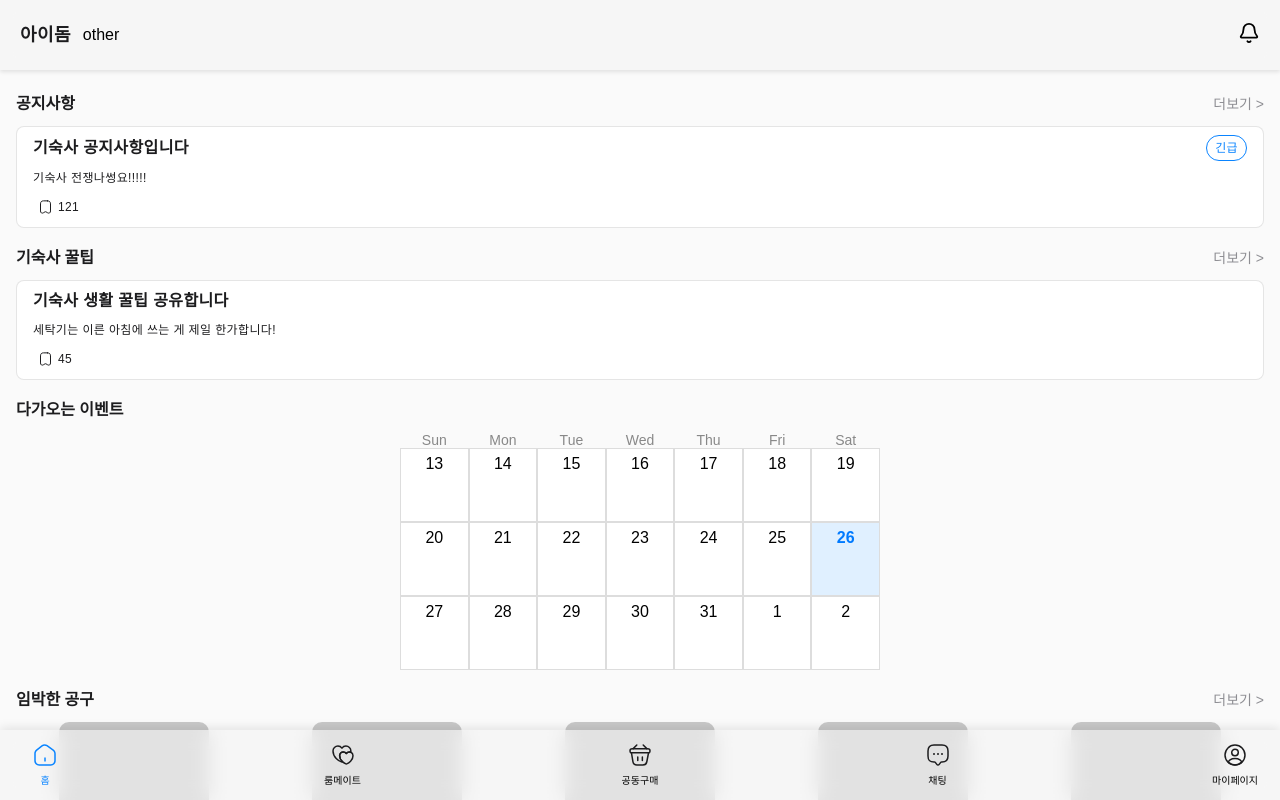
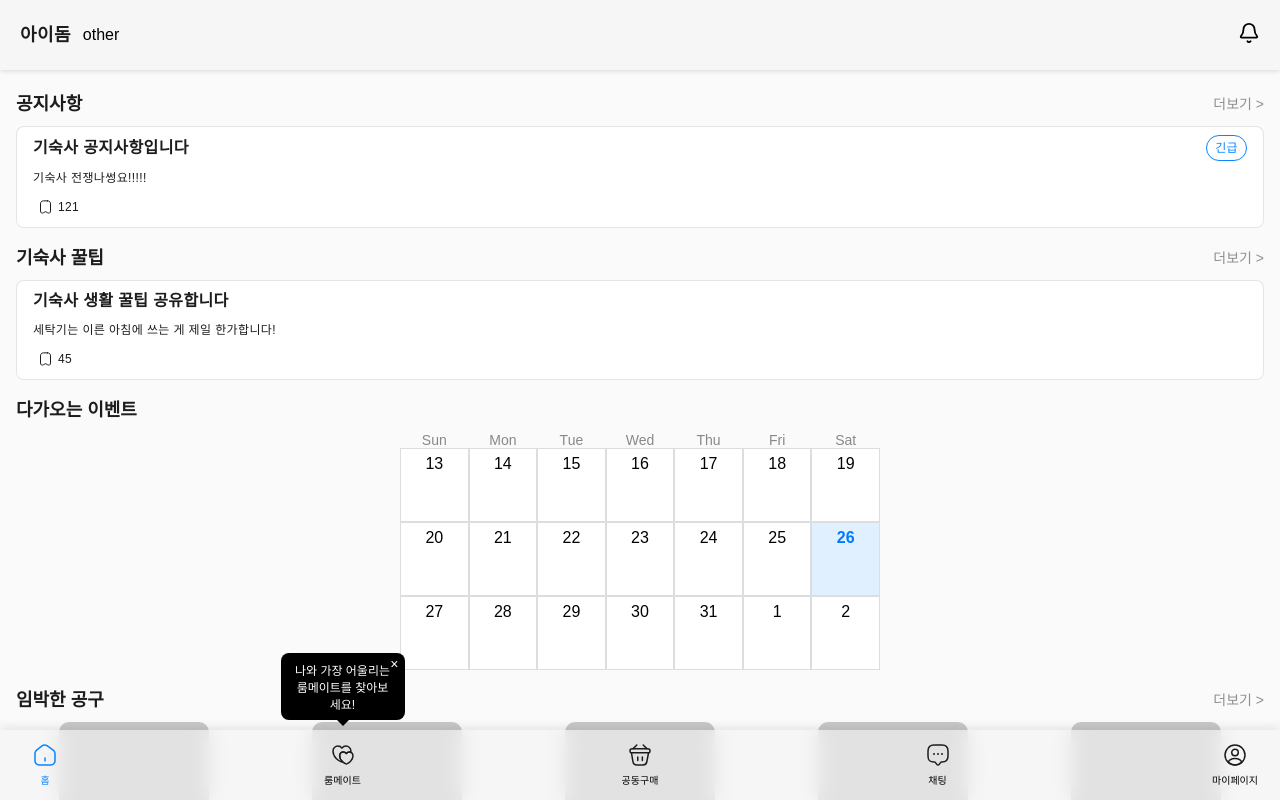
Before and after one commit to inu-appcenter/UNIDorm-web, a React (Vite) app: page /onboarding in a window 1280 px wide. Both pictures are taken after a click on the button "건너뛰기". Built offline with nearby package versions, Linux system fonts and the light colour scheme.

Commit message:
Fix: 툴팁 버그 수정, design: 글씨 크기 조정

```diff
--- a/src/components/common/BottomBar.tsx
+++ b/src/components/common/BottomBar.tsx
@@ -22,6 +22,8 @@ interface ButtonProps {
   buttonName: string;
   isActive: boolean;
   onClick: () => void;
+  showTooltip?: boolean;
+  onTooltipClose?: () => void;
 }
 
 const Button = ({
@@ -30,26 +32,22 @@ const Button = ({
   buttonName,
   isActive,
   onClick,
+  showTooltip = false,
+  onTooltipClose,
 }: ButtonProps) => {
-  const [showTooltip, setShowTooltip] = useState(buttonName === "룸메");
-
   const handleClick = () => {
-    // 버튼 동작 먼저 수행
     onClick();
-    // 말풍선 닫기 (룸메 버튼인 경우만)
-    if (buttonName === "룸메") {
-      setShowTooltip(false);
-    }
   };
 
   return (
     <ButtonWrapper onClick={handleClick}>
-      {buttonName === "룸메" && showTooltip && (
+      {showTooltip && onTooltipClose && (
         <TooltipMessage
           message="나와 가장 어울리는 룸메이트를 찾아보세요!"
-          onClose={() => setShowTooltip(false)}
+          onClose={onTooltipClose}
         />
       )}
+
       <img src={isActive ? clickedImg : defaultImg} alt={buttonName} />
       <div className={`BtnName ${isActive ? "active" : ""}`}>{buttonName}</div>
     </ButtonWrapper>
@@ -83,7 +81,17 @@ export default function BottomBar() {
   const navigate = useNavigate();
   const pathname = location.pathname;
 
-  // 특정 경로에서는 BottomBar 숨김
+  const [showTooltip, setShowTooltip] = useState(() => {
+    const stored = localStorage.getItem("showRoommateTooltip");
+    return stored !== "false"; // 기본값 true
+  });
+
+  const hideTooltip = () => {
+    console.log("툴팁 숨김 처리");
+    setShowTooltip(false);
+    localStorage.setItem("showRoommateTooltip", "false");
+  };
+
   if (
     pathname.includes("/chat/roommate") ||
     pathname.includes("/chat/groupPurchase")
@@ -105,7 +113,11 @@ export default function BottomBar() {
         clickedImg={roommateClicked}
         buttonName="룸메이트"
         isActive={pathname === "/roommate"}
-        onClick={() => navigate("/roommate")}
+        onClick={() => {
+          navigate("/roommate");
+        }}
+        showTooltip={showTooltip}
+        onTooltipClose={hideTooltip}
       />
       <Button
         defaultImg={buy}
--- a/src/components/common/TooltipMessage.tsx
+++ b/src/components/common/TooltipMessage.tsx
@@ -38,7 +38,7 @@ const Tooltip = styled.div`
   border-radius: 8px;
   font-size: 12px;
   z-index: 2000;
-  width: 120px;
+  width: 100px;
   text-align: center;
   cursor: pointer;
 `;
--- a/src/components/home/TitleLine.tsx
+++ b/src/components/home/TitleLine.tsx
@@ -36,7 +36,7 @@ const TitleLineWrapper = styled.div`
   .title {
     font-style: normal;
     font-weight: 600;
-    font-size: 16px;
+    font-size: 18px;
     line-height: 28px;
     /* 상자 높이와 동일 또는 175% */
 
--- a/src/components/mypage/MenuGroup.tsx
+++ b/src/components/mypage/MenuGroup.tsx
@@ -44,4 +44,5 @@ const MenuGroupWrapper = styled.div`
 const MenuItem = styled.div`
   width: 100%;
   height: fit-content;
+  font-size: 16px;
 `;
--- a/src/components/mypage/TitleLine.tsx
+++ b/src/components/mypage/TitleLine.tsx
@@ -27,7 +27,7 @@ const TitleLineWrapper = styled.div`
 
   .title {
     font-weight: 600;
-    font-size: 16px;
+    font-size: 18px;
     line-height: 24px;
     /* 상자 높이와 동일 또는 150% */
     display: flex;
--- a/src/pages/MyPage/MyInfoEditPage.tsx
+++ b/src/pages/MyPage/MyInfoEditPage.tsx
@@ -104,7 +104,7 @@ export default function MyInfoEditPage() {
           type={"닉네임"}
           children={
             <StyledInput
-              placeholder="아이디를 입력하세요."
+              placeholder="닉네임을 입력하세요."
               value={name}
               onChange={(e) => {
                 setName(e.target.value);
```
